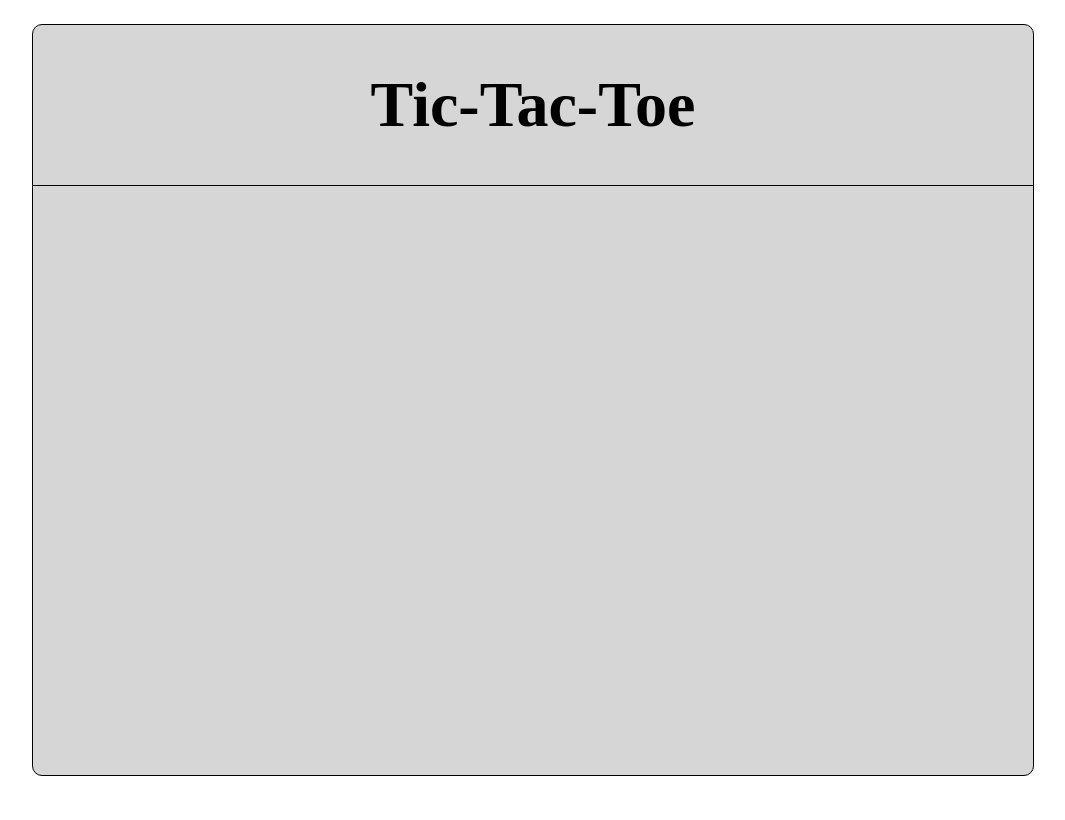
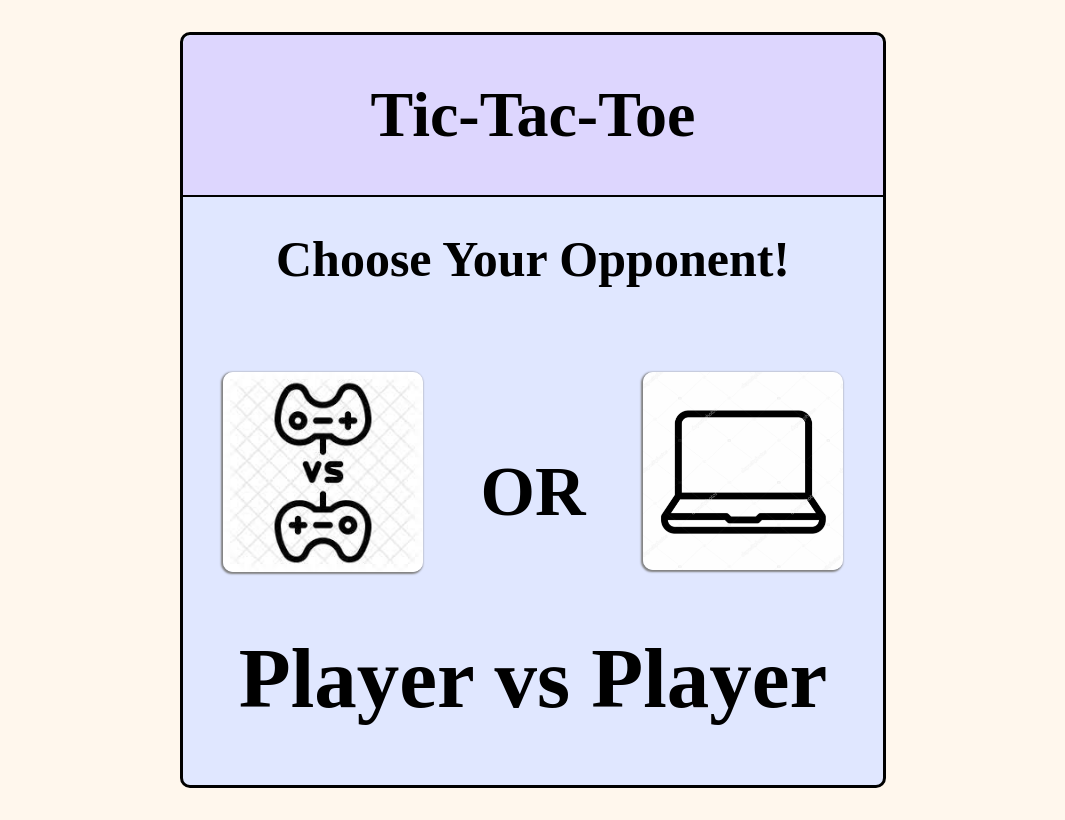
Before and after one commit to neelg07/TOP-TicTacToe, a website: page index.html in a window 1280 px wide. Shown: the whole page, without its empty margins (107-1172 px from the left). Drawn offline with Linux system fonts and the light colour scheme.

Commit message:
Initialize and style the start screen

```diff
--- a/index.html
+++ b/index.html
@@ -13,6 +13,15 @@
                 <h1>Tic-Tac-Toe</h1>
             </div>
             <div class="body">
+                <div class="choose-msg"><h1>Choose Your Opponent!</h1></div>
+                <div class="versus">
+                    <div class="pvp"><img src="./icons/download.jfif" alt="player versus player icon" width="200"></div>
+                    <div class="vs">
+                        <h1>OR</h1>
+                    </div>
+                    <div class="ai"><img src="./icons/ai-icon.jpg" alt="player versus ai icon" width="200"></div>
+                </div>
+                <div class="versus-text"><h1>Player vs Player</h1></div>
 
             </div>
         </div>
--- a/styles.css
+++ b/styles.css
@@ -7,29 +7,83 @@ body {
     height: 100vh;
     display: flex;
     justify-content: center;
+    padding: 10px;
+    background-color: #fff7ed;
 }
 
 .main {
-    border: 1px solid black;
+    border: 3px solid black;
     border-radius: 10px;
-    width: 1000px;
+    width: max(700px, 50%);
     height: 750px;
     margin-top: auto;
     margin-bottom: auto;
 
-    background-color: #d6d6d6;
+    background-color: #e0e7ff;
 }
 
 .title {
     display: flex;
     justify-content: center;
-    border-bottom: 1px solid black;
+    border-bottom: 2px solid black;
+    background-color: #ddd6fe;
+    border-radius: 10px;
+    border-bottom-right-radius: 0;
+    border-bottom-left-radius: 0;
 }
 
 h1 {
     font-size: 48pt;
+    font: 'Trebuchet MS', sans-serif;
 }
 
 .body {
+    height: calc(100% - 160px);
+    display: flex;
+    flex-direction: column;
+    align-items: center;
+}
 
+.choose-msg h1 {
+    font-size: 50px;
 }
+
+.versus {
+    display: flex;
+    justify-content: center;
+    gap: 10px;
+    margin-top: 50px;
+}
+
+.versus > div {
+    width: 200px;
+    height: 200px;
+}
+
+.versus img {
+    border-radius: 10px;
+    box-shadow: -1px 1px 2px 1px gray;
+}
+
+.versus img:hover {
+    transform: scale(1.05);
+    cursor: pointer;
+}
+
+.versus img:active {
+    transform: scale(1);
+}
+
+.vs {
+    display: flex;
+    justify-content: center;
+}
+
+.vs h1 {
+    margin-top: 80px;
+    font-size: 70px;
+}
+
+.versus-text h1 {
+    font-size: 85px;
+}
```
